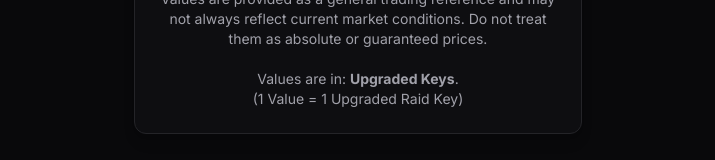
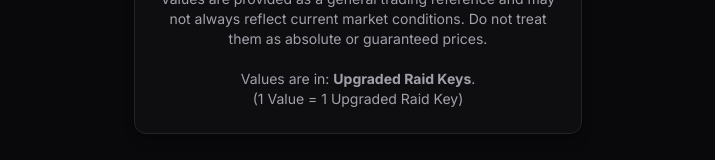
Before and after one commit to detriotvenom/titan-tower-defense-list, a React (Vite) app: page / in a window 1280 px wide. Shown: the part 257-417 px from the top of the page, without its empty margins (282-997 px from the left). Built offline with nearby package versions, Linux system fonts and the light colour scheme.

Commit message:
Update HomePage.tsx

```diff
--- a/src/pages/HomePage.tsx
+++ b/src/pages/HomePage.tsx
@@ -17,7 +17,7 @@ export default function HomePage() {
         </div>
         <p className="text-muted-foreground text-sm">
          Values are provided as a general trading reference and may not always reflect current market conditions. Do not treat them as absolute or guaranteed prices. <br /><br />
-          Values are in: <strong>Upgraded Keys</strong>. <br />
+          Values are in: <strong>Upgraded Raid Keys</strong>. <br />
           (1 Value = 1 Upgraded Raid Key)
         </p>
       </div>
@@ -33,7 +33,7 @@ export default function HomePage() {
           </Button>
         </Link>
 
-        <a href="YOUR_GAME_LINK" target="_blank" rel="noreferrer">
+        <a href="https://www.roblox.com/games/14641667067/Titan-Tower-Defense" target="_blank" rel="noreferrer">
           <Button
             variant="outline"
             className="w-full text-lg h-14 transition-all hover:scale-[1.02] hover:bg-white/10 hover:text-white"
@@ -42,7 +42,7 @@ export default function HomePage() {
           </Button>
         </a>
 
-        <a href="YOUR_DISCORD_LINK" target="_blank" rel="noreferrer">
+        <a href="https://discord.gg/titantd" target="_blank" rel="noreferrer">
           <Button
             variant="outline"
             className="w-full text-lg h-14 transition-all hover:scale-[1.02] hover:bg-white/10 hover:text-white"
```
